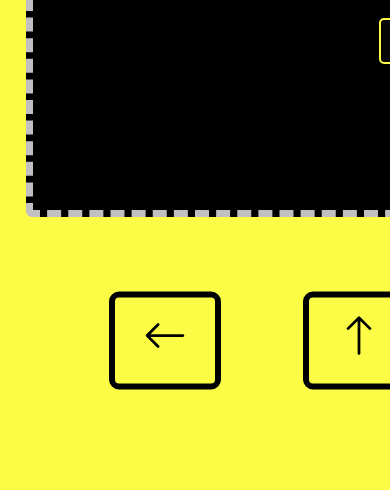
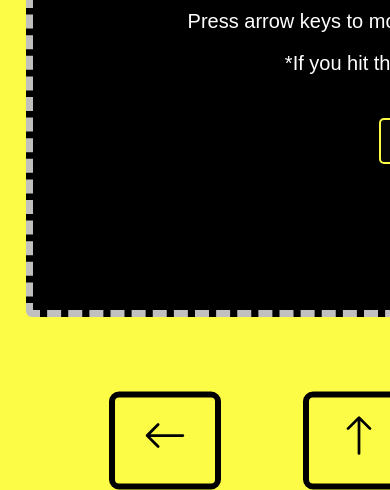
Before and after one commit to pratik1243/pacman-game, a plain HTML site: page index.html in a window 390 px wide. Shown: the part 388-878 px from the top of the page. Before the commit the page ends 844 px from the top, so only its background shows below. Drawn offline with Linux system fonts and the light colour scheme.

Commit message:
Update style.css

```diff
--- a/resources/style.css
+++ b/resources/style.css
@@ -220,6 +220,10 @@ body {
     width: fit-content;
   }
 
+  .pac-sec {
+    margin-top: 150px !important;
+  }
+
   .move-btn-sec {
     display: flex;
     justify-content: space-evenly;
```
